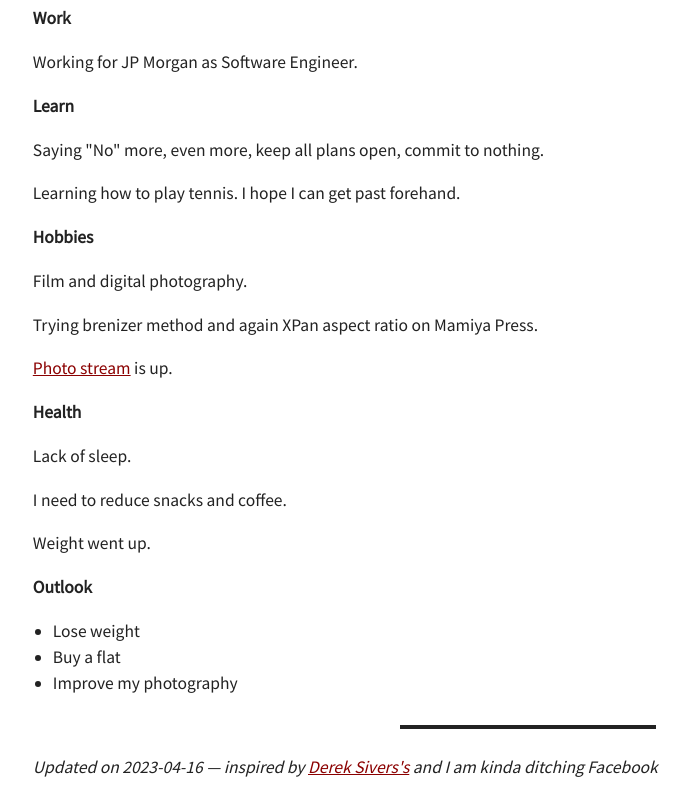
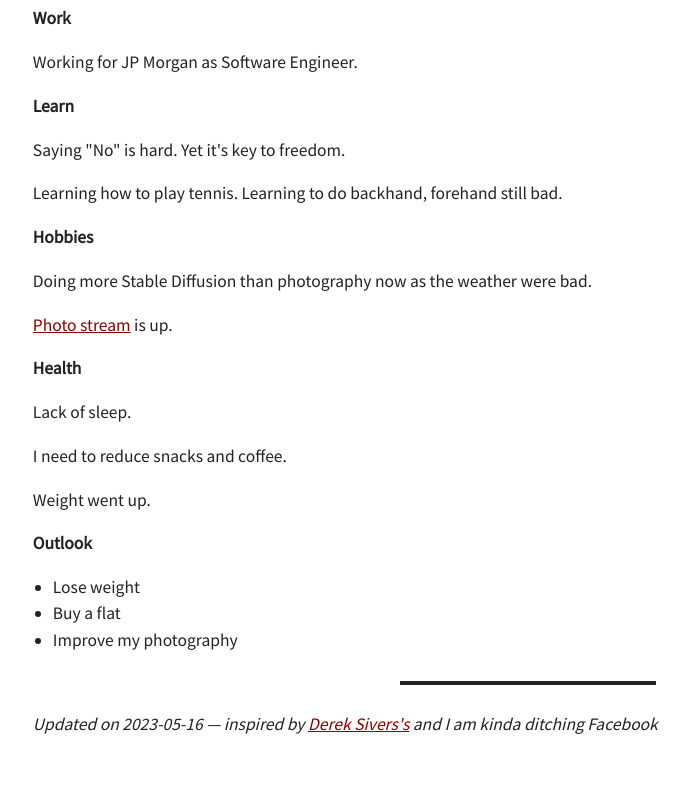
Before and after one commit to tommyku/hp2, a plain HTML site: page now/index.html in a window 1280 px wide. Shown: the part 280-1077 px from the top of the page, without its empty margins (119-809 px from the left). Drawn offline with nearby package versions, Linux system fonts and the light colour scheme; a script that the page names is missing.

Commit message:
ALT: update /now

```diff
--- a/now/index.html
+++ b/now/index.html
@@ -40,17 +40,14 @@
           </p>
           <h4>Learn</h4>
           <p>
-            Saying "No" more, even more, keep all plans open, commit to nothing.
+            Saying "No" is hard. Yet it's key to freedom.
           </p>
           <p>
-            Learning how to play tennis. I hope I can get past forehand.
+            Learning how to play tennis. Learning to do backhand, forehand still bad.
           </p>
           <h4>Hobbies</h4>
           <p>
-            Film and digital photography.
-          </p>
-          <p>
-            Trying brenizer method and again XPan aspect ratio on Mamiya Press.
+            Doing more Stable Diffusion than photography now as the weather were bad.
           </p>
           <p>
             <a href="https://photostream.tommyku.com" target="_blank">Photo stream</a> is up.
@@ -74,7 +71,7 @@
           <hr />
           <p>
             <i>
-              Updated on <time class="dt-published dt-updated" datetime="2023-04-16">2023-04-16</time>
+              Updated on <time class="dt-published dt-updated" datetime="2023-05-16">2023-05-16</time>
               &mdash;
               inspired by <a href="https://sive.rs/nowff">Derek Sivers's</a>
               and I am kinda ditching Facebook
```
